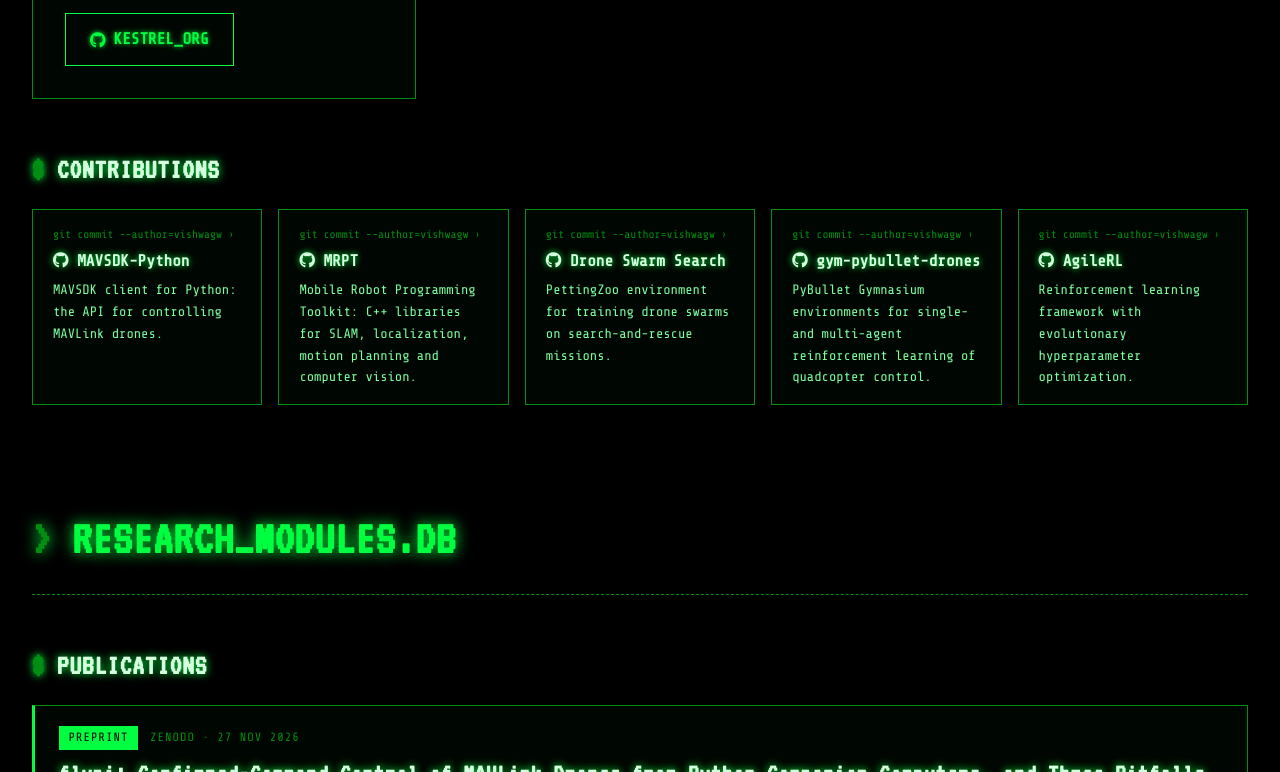
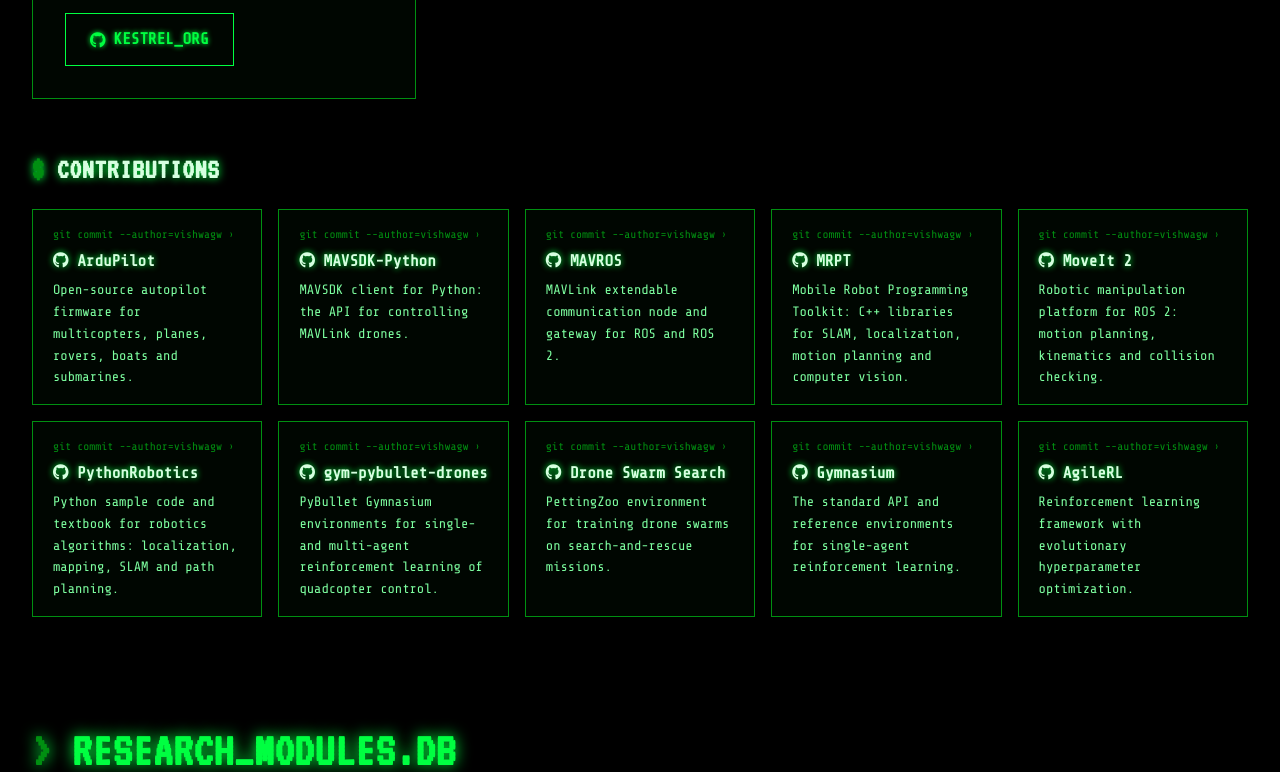
Before and after one commit to vishwagw/Vishwa-GW-official-website, a plain HTML site: page index.html in a window 1280 px wide. Shown: the part 11228-12000 px from the top of the page. Drawn offline with nearby package versions, Linux system fonts and the light colour scheme.

Commit message:
Add ArduPilot, MAVROS, MoveIt 2, Gymnasium, PythonRobotics contributions
Reorder the contributions list from autopilot/MAVLink tooling through
robotics to reinforcement learning.

Co-Authored-By: Claude Opus 5.5 <noreply@anthropic.com>
Claude-Session: https://claude.ai/code/session_01G8PHhQnzX3efbmBWh7QXPV

```diff
--- a/index.html
+++ b/index.html
@@ -1518,10 +1518,15 @@
 
             <h3 class="oss-subtitle">CONTRIBUTIONS</h3>
             <ul class="contrib-list">
+                <li><a href="https://github.com/ArduPilot/ardupilot" target="_blank" rel="noopener"><i class="fab fa-github"></i> ArduPilot</a><p>Open-source autopilot firmware for multicopters, planes, rovers, boats and submarines.</p></li>
                 <li><a href="https://github.com/mavlink/MAVSDK-Python" target="_blank" rel="noopener"><i class="fab fa-github"></i> MAVSDK-Python</a><p>MAVSDK client for Python: the API for controlling MAVLink drones.</p></li>
+                <li><a href="https://github.com/mavlink/mavros" target="_blank" rel="noopener"><i class="fab fa-github"></i> MAVROS</a><p>MAVLink extendable communication node and gateway for ROS and ROS 2.</p></li>
                 <li><a href="https://github.com/MRPT/mrpt" target="_blank" rel="noopener"><i class="fab fa-github"></i> MRPT</a><p>Mobile Robot Programming Toolkit: C++ libraries for SLAM, localization, motion planning and computer vision.</p></li>
+                <li><a href="https://github.com/moveit/moveit2" target="_blank" rel="noopener"><i class="fab fa-github"></i> MoveIt 2</a><p>Robotic manipulation platform for ROS 2: motion planning, kinematics and collision checking.</p></li>
+                <li><a href="https://github.com/AtsushiSakai/PythonRobotics" target="_blank" rel="noopener"><i class="fab fa-github"></i> PythonRobotics</a><p>Python sample code and textbook for robotics algorithms: localization, mapping, SLAM and path planning.</p></li>
+                <li><a href="https://github.com/utiasDSL/gym-pybullet-drones" target="_blank" rel="noopener"><i class="fab fa-github"></i> gym-pybullet-drones</a><p>PyBullet Gymnasium environments for single- and multi-agent reinforcement learning of quadcopter control.</p></li>
                 <li><a href="https://github.com/capstone-insper/drone-swarm-search" target="_blank" rel="noopener"><i class="fab fa-github"></i> Drone Swarm Search</a><p>PettingZoo environment for training drone swarms on search-and-rescue missions.</p></li>
-                <li><a href="https://github.com/utiasDSL/gym-pybullet-drones" target="_blank" rel="noopener"><i class="fab fa-github"></i> gym-pybullet-drones</a><p>PyBullet Gymnasium environments for single- and multi-agent reinforcement learning of quadcopter control.</p></li>
+                <li><a href="https://github.com/Farama-Foundation/Gymnasium" target="_blank" rel="noopener"><i class="fab fa-github"></i> Gymnasium</a><p>The standard API and reference environments for single-agent reinforcement learning.</p></li>
                 <li><a href="https://github.com/AgileRL/AgileRL" target="_blank" rel="noopener"><i class="fab fa-github"></i> AgileRL</a><p>Reinforcement learning framework with evolutionary hyperparameter optimization.</p></li>
             </ul>
         </section>
```
